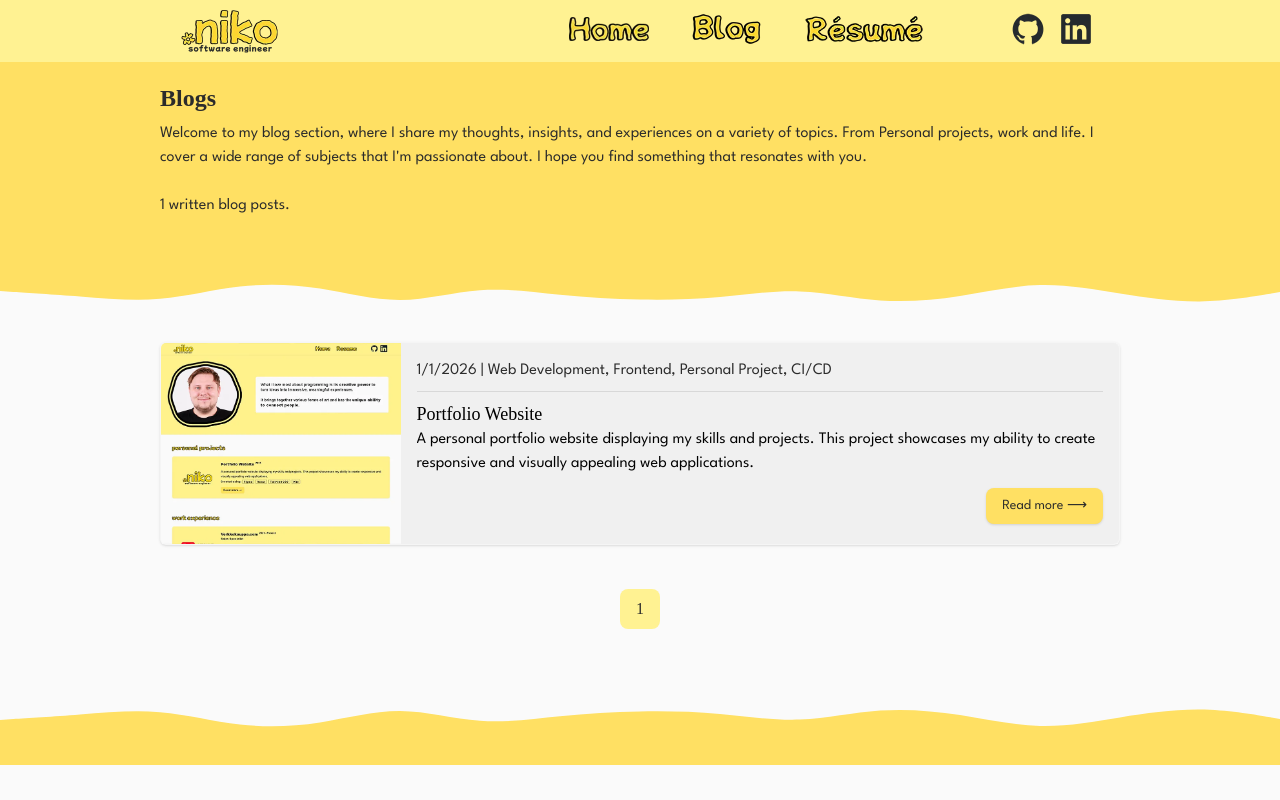
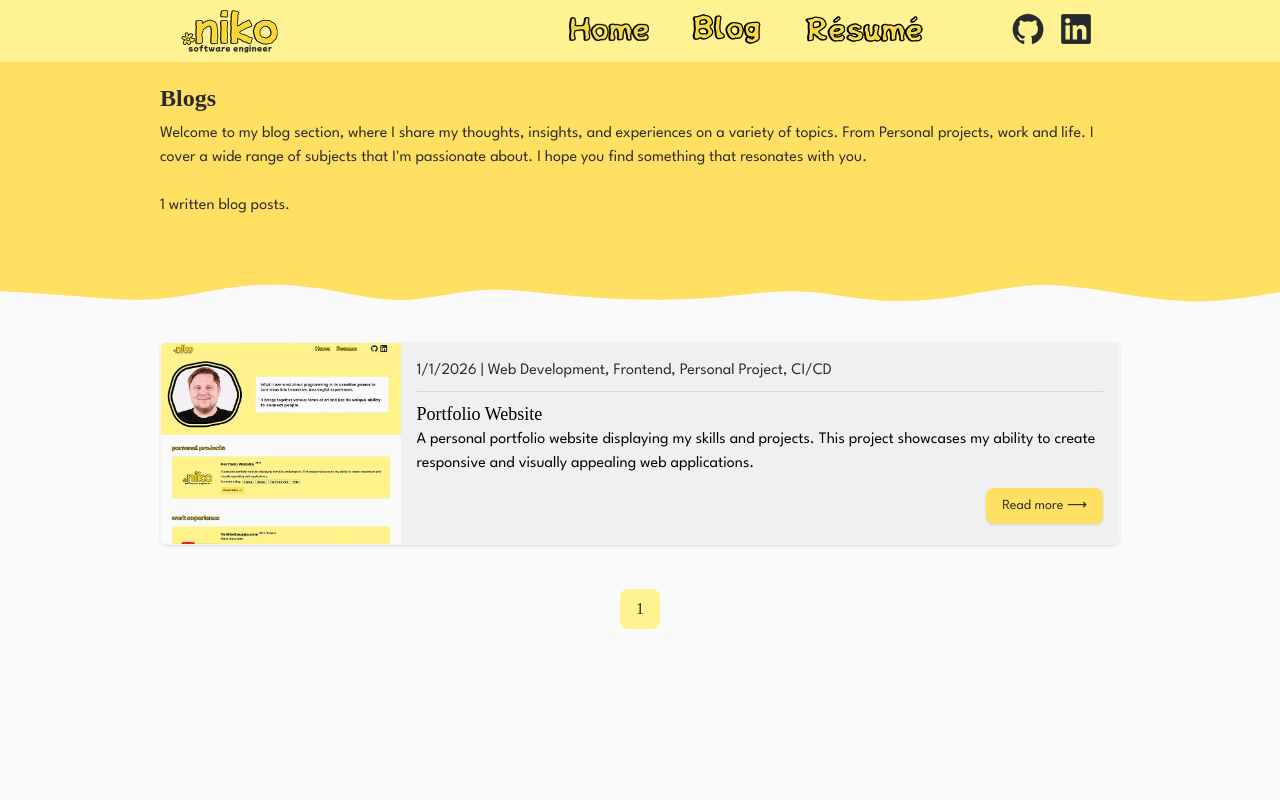
Before and after one commit to mehiis/portfolio-website, a React (Vite) app: page /blogs/1 in a window 1280 px wide. Shown: the top 800 px of the page. Built offline with nearby package versions, Linux system fonts and the light colour scheme; a web font is replaced by a local one.

Commit message:
fix wave position on blog page

```diff
--- a/src/views/Blogs.tsx
+++ b/src/views/Blogs.tsx
@@ -52,8 +52,12 @@ const Blogs = () => {
         ))}
       </div>
     </div>
-    <div className="flex flex-col justify-end h-full">
-      <Wave baseColor="var(--white-color)" waveColor='var(--secondary-color)' flipped={true}/>
+    <div className="flex flex-col justify-end min-h-screen">
+      <Wave
+        baseColor="var(--white-color)"
+        waveColor="var(--secondary-color)"
+        flipped={true}
+      />
     </div>
     </>
   )
```
